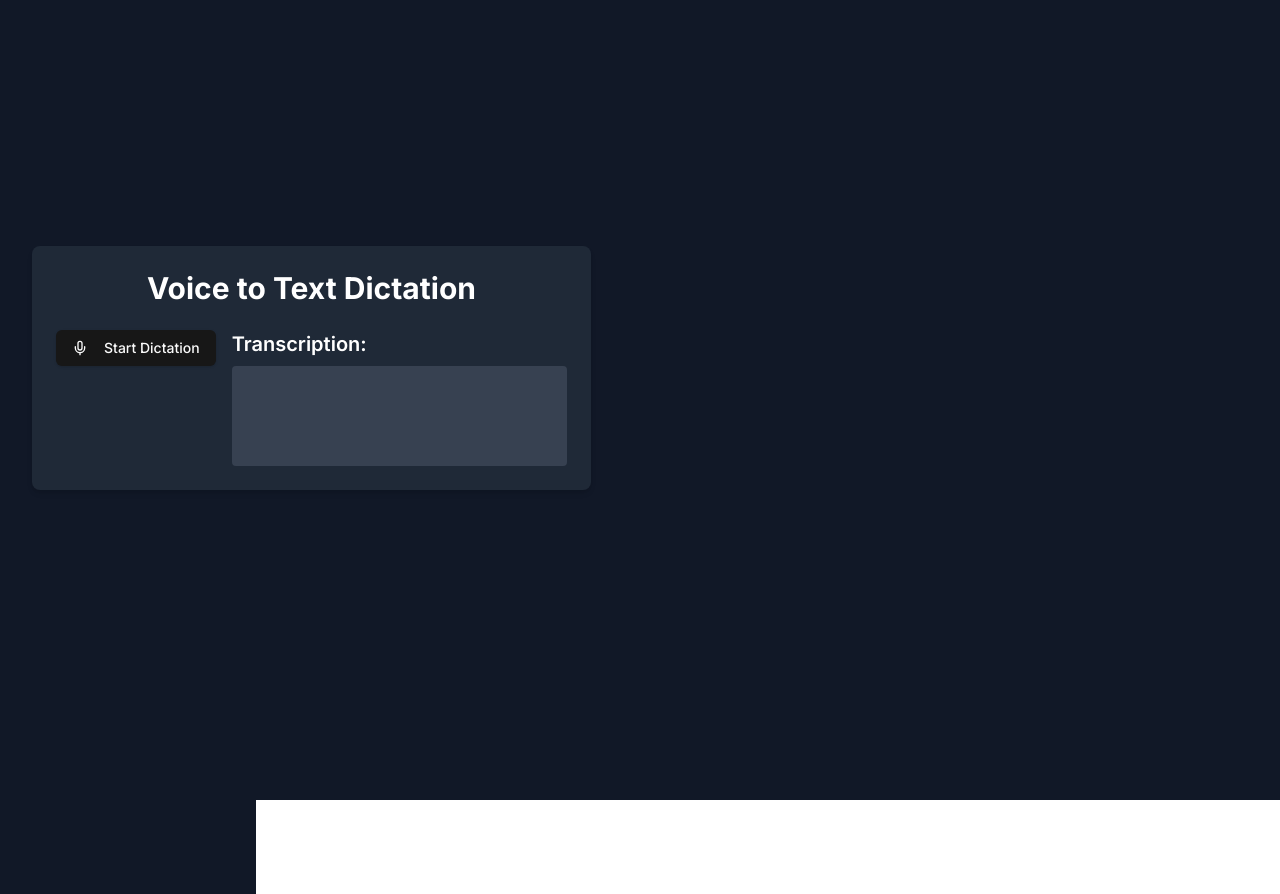
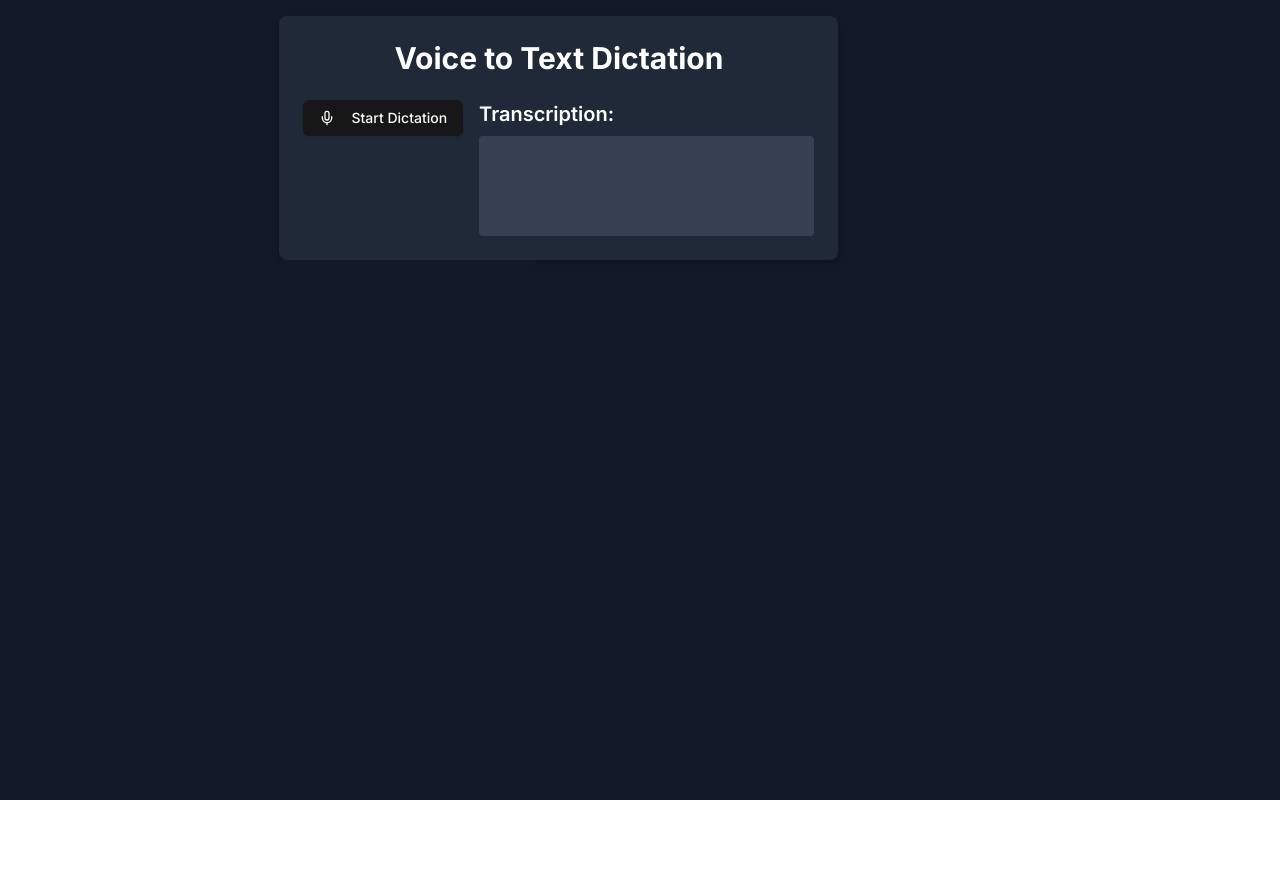
Before and after one commit to chrislanejones/voice-to-text-next, a Next.js app: page / in a window 1280 px wide. After the commit the page ends 800 px from the top, so only its background shows below. Built offline with nearby package versions, Linux system fonts and the light colour scheme.

Commit message:
Fixing Layout Issues Part 2

```diff
--- a/app/components/DictationApp.tsx
+++ b/app/components/DictationApp.tsx
@@ -111,12 +111,11 @@ export default function DictationApp() {
   };
 
   return (
-    <div className="flex flex-col min-h-screen items-center justify-center">
-      {/* Centering container */}
-      <div className="max-w-screen-xl">
-        {/* Dictation Section */}
-        <div className="flex-1 p-8 text-white">
-          <div className="max-w-2xl mx-auto bg-gray-800 p-6 rounded-lg shadow-md">
+    <div className="grid grid-cols-3 h-screen">
+      <div className="bg-gray-900"></div>
+      <div className="col-span-2">
+        <div className="flex flex-col h-full">
+          <div className="bg-gray-800 p-6 rounded-lg shadow-md flex-1 text-white mt-4">
             <h1 className="text-3xl text-center font-bold mb-6">
               Voice to Text Dictation
             </h1>
@@ -152,17 +151,14 @@ export default function DictationApp() {
               </div>
             </div>
           </div>
+          <Sidebar
+            history={history}
+            onDeleteHistory={handleDeleteHistory}
+            onOpenModal={handleOpenModal}
+          />
         </div>
-
-        {/* Sidebar Section */}
-        <Sidebar
-          history={history}
-          onDeleteHistory={handleDeleteHistory}
-          onOpenModal={handleOpenModal}
-        />
       </div>
-
-      {/* Modal */}
+      <div className="bg-gray-900"></div>
       <Modal
         isOpen={modalOpen}
         onClose={() => setModalOpen(false)}
```
